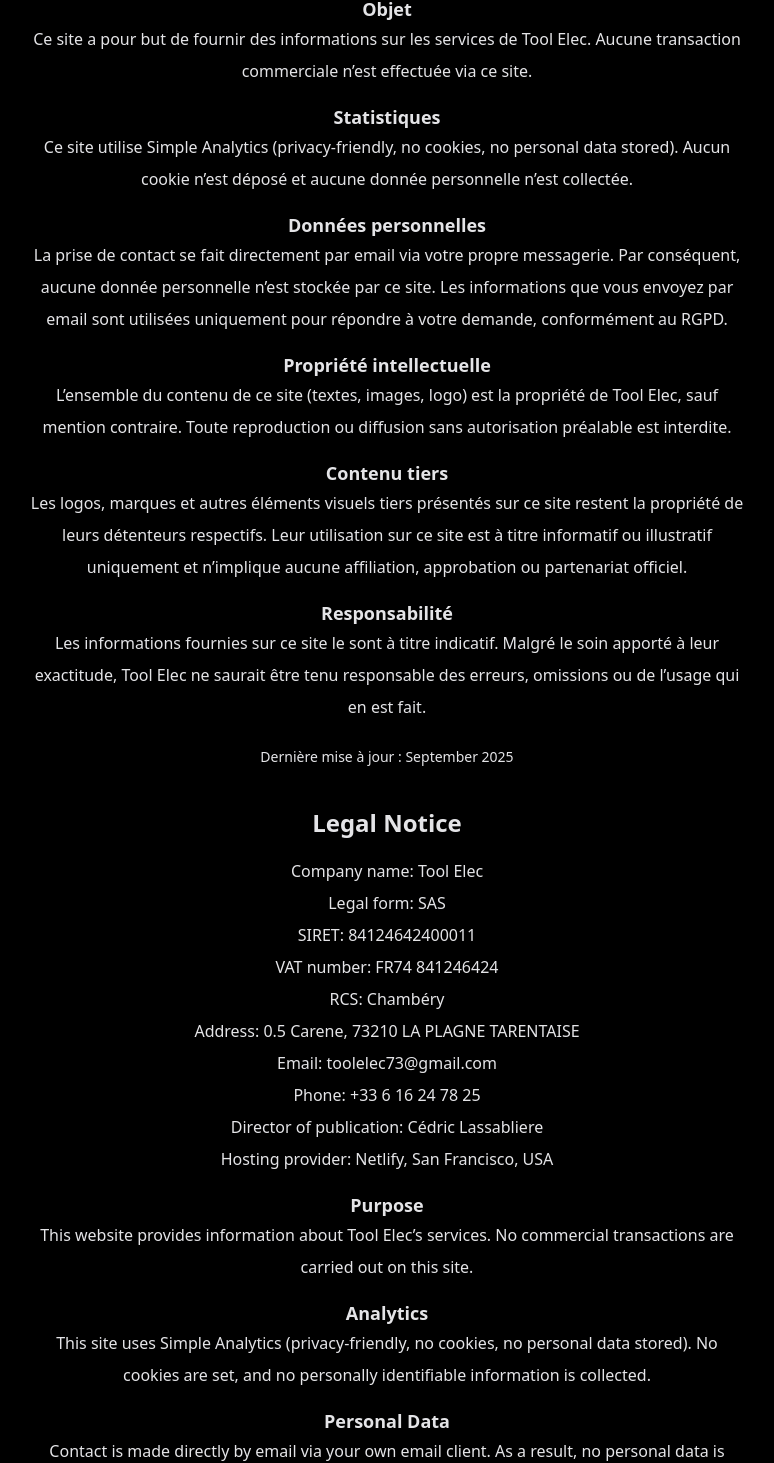
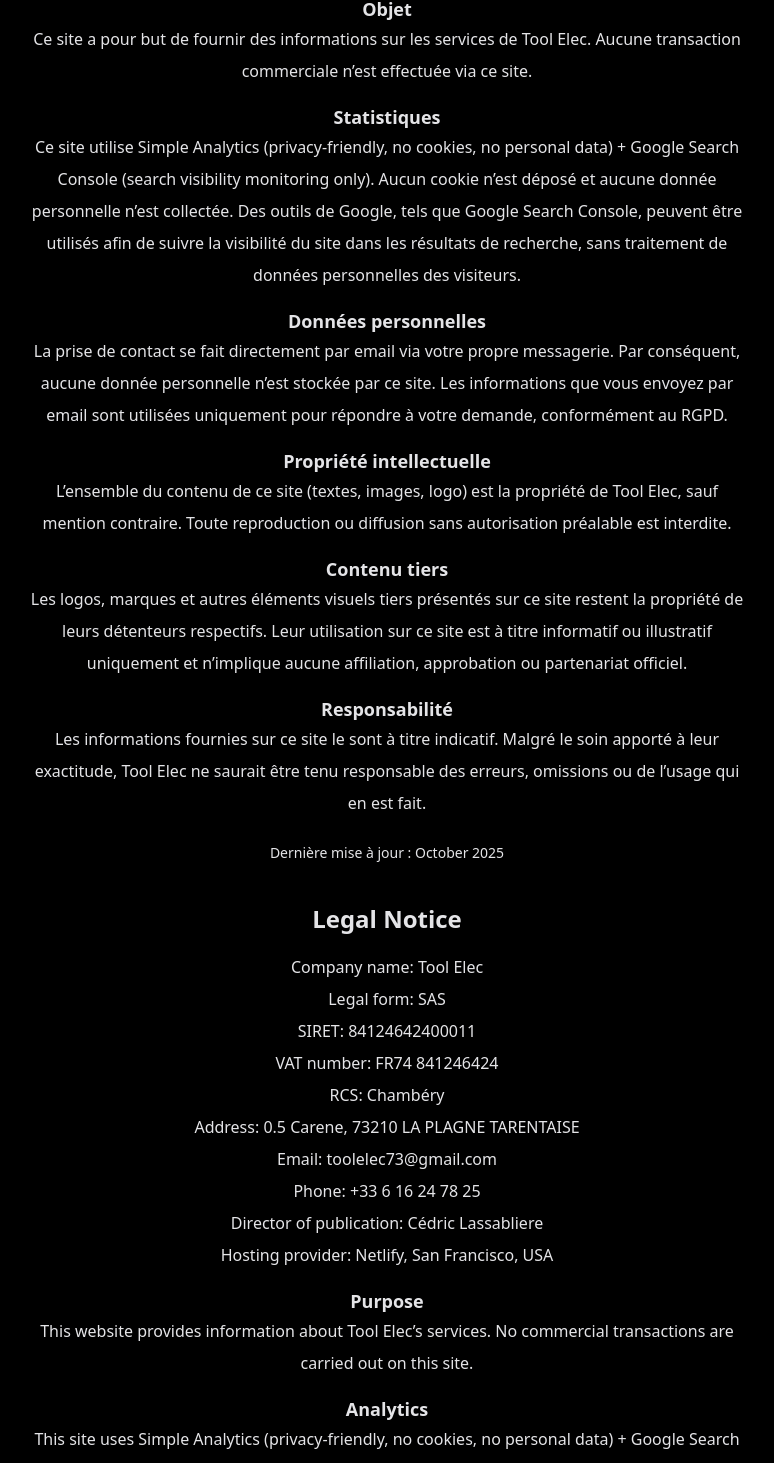
Before and after one commit to jennimmartin/tool-elec, a React (Vite) app: page /legal in a window 1280 px wide. Shown: the part 589-2052 px from the top of the page, without its empty margins (253-1027 px from the left). Built offline with nearby package versions, Linux system fonts and the light colour scheme.

Commit message:
legal notices update and tailwind config

```diff
--- a/src/Components/LegalNotice.jsx
+++ b/src/Components/LegalNotice.jsx
@@ -13,8 +13,8 @@
     location: "San Francisco, USA",
   },
   analytics:
-    "Simple Analytics (privacy-friendly, no cookies, no personal data stored)",
-  lastUpdated: "September 2025",
+    "Simple Analytics (privacy-friendly, no cookies, no personal data) + Google Search Console (search visibility monitoring only)",
+  lastUpdated: "October 2025",
 };
 
 export default function LegalNotice() {
@@ -73,7 +73,10 @@
         <h3 className="text-lg mt-4 font-bold">Statistiques</h3>
         <p>
           Ce site utilise {CONFIG.analytics}. Aucun cookie n’est déposé et
-          aucune donnée personnelle n’est collectée.
+          aucune donnée personnelle n’est collectée. Des outils de Google, tels
+          que Google Search Console, peuvent être utilisés afin de suivre la
+          visibilité du site dans les résultats de recherche, sans traitement de
+          données personnelles des visiteurs.
         </p>
 
         <h3 className="text-lg mt-4 font-bold">Données personnelles</h3>
@@ -164,7 +167,9 @@
         <h3 className="text-lg mt-4 font-bold">Analytics</h3>
         <p>
           This site uses {CONFIG.analytics}. No cookies are set, and no
-          personally identifiable information is collected.
+          personally identifiable information is collected. Google tools, such
+          as Google Search Console, may be used to monitor the site’s presence
+          in search results, without collecting any personal data from visitors.
         </p>
 
         <h3 className="text-lg mt-4 font-bold">Personal Data</h3>
--- a/tailwind.config.cjs
+++ /dev/null
@@ -1,8 +0,0 @@
-/** @type {import('tailwindcss').Config} */
-export default {
-  content: ["./index.html", "./src/**/*.{js,ts,jsx,tsx}"],
-  theme: {
-    extend: {},
-  },
-  plugins: [],
-};
--- /dev/null
+++ b/tailwind.config.mjs
@@ -0,0 +1,8 @@
+// tailwind.config.mjs
+export default {
+  content: ["./index.html", "./src/**/*.{js,jsx,ts,tsx}"],
+  theme: {
+    extend: {},
+  },
+  plugins: [],
+};
```
